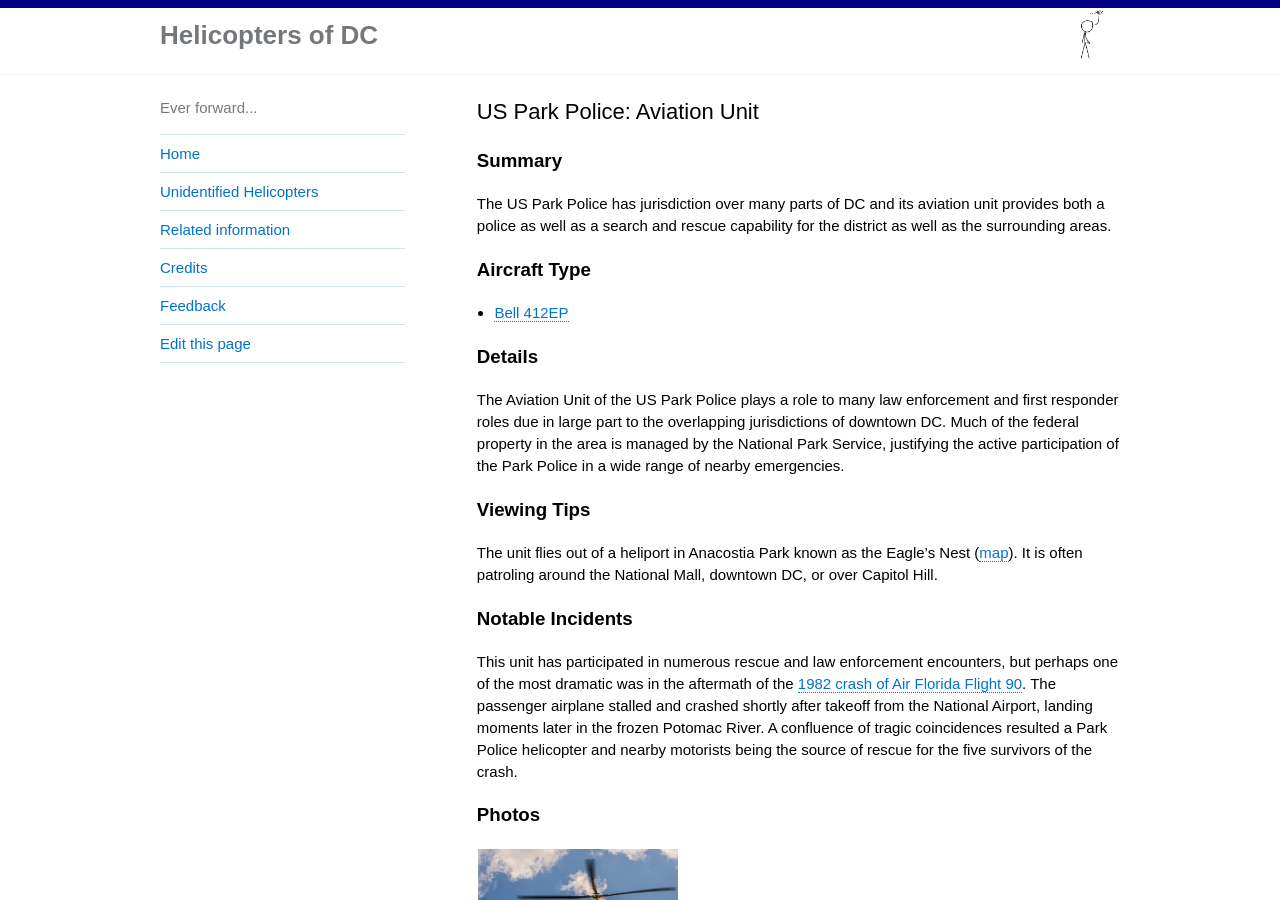
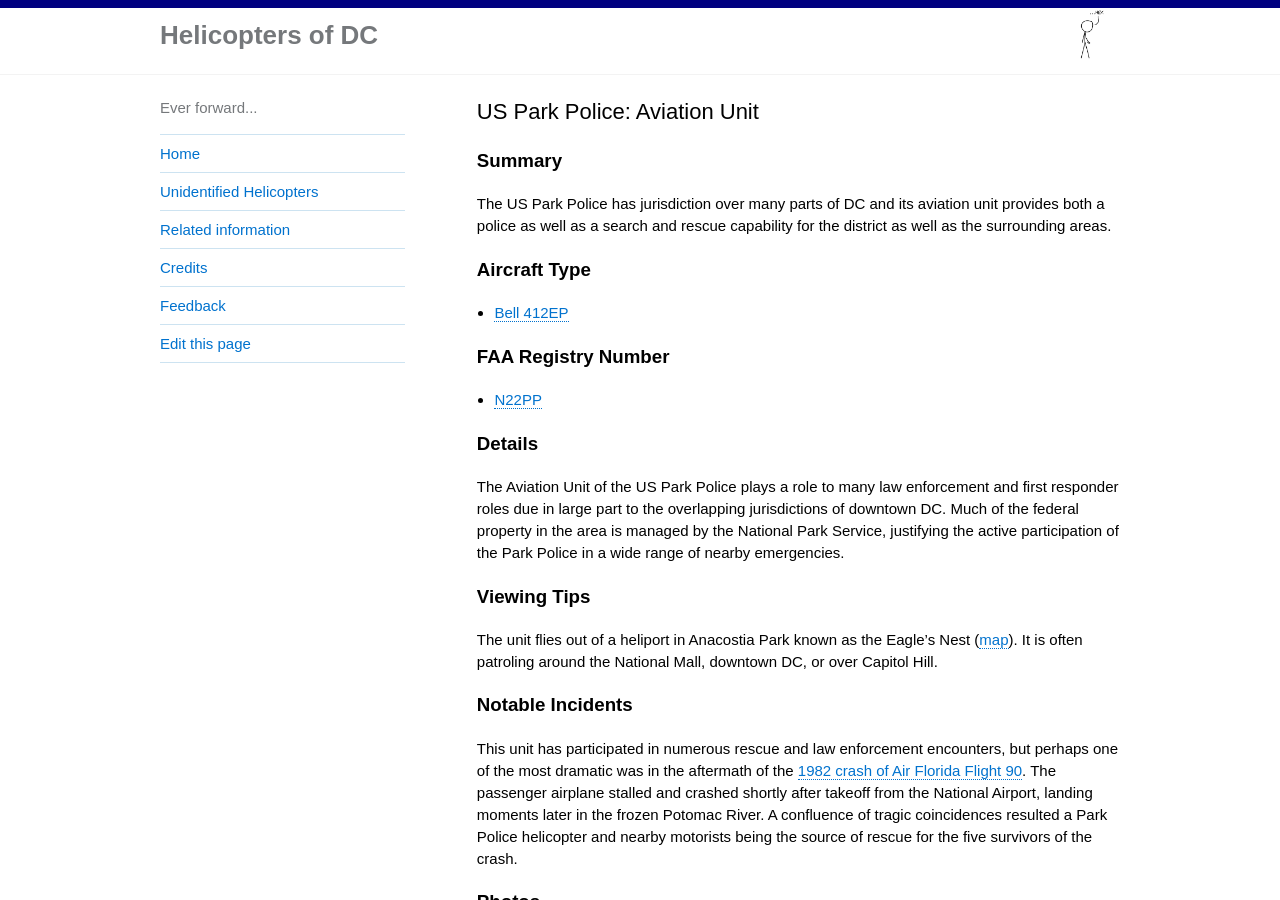
Before and after one commit to gbinal/dc-helicopters, a Jekyll site: the page built from _helicopters/2-us-park-police-aviation-unit.md, in a window 1280 px wide and 900 px high. Built offline with Jekyll 4.4.1, drawn with Linux system fonts in a browser that asks for light colours.

Commit message:
adding PP info

```diff
--- a/_helicopters/2-us-park-police-aviation-unit.md
+++ b/_helicopters/2-us-park-police-aviation-unit.md
@@ -8,8 +8,10 @@
 The US Park Police has jurisdiction over many parts of DC and its aviation unit provides both a police as well as a search and rescue capability for the district as well as the surrounding areas.
 
 ### Aircraft Type
+* [Bell 412EP](https://en.wikipedia.org/wiki/Bell_412)
 
-* [Bell 412EP](https://en.wikipedia.org/wiki/Bell_412)
+### FAA Registry Number
+* [N22PP](https://registry.faa.gov/aircraftinquiry/NNum_Results.aspx?NNumbertxt=N22PP)
 
 
 ### Details
```
